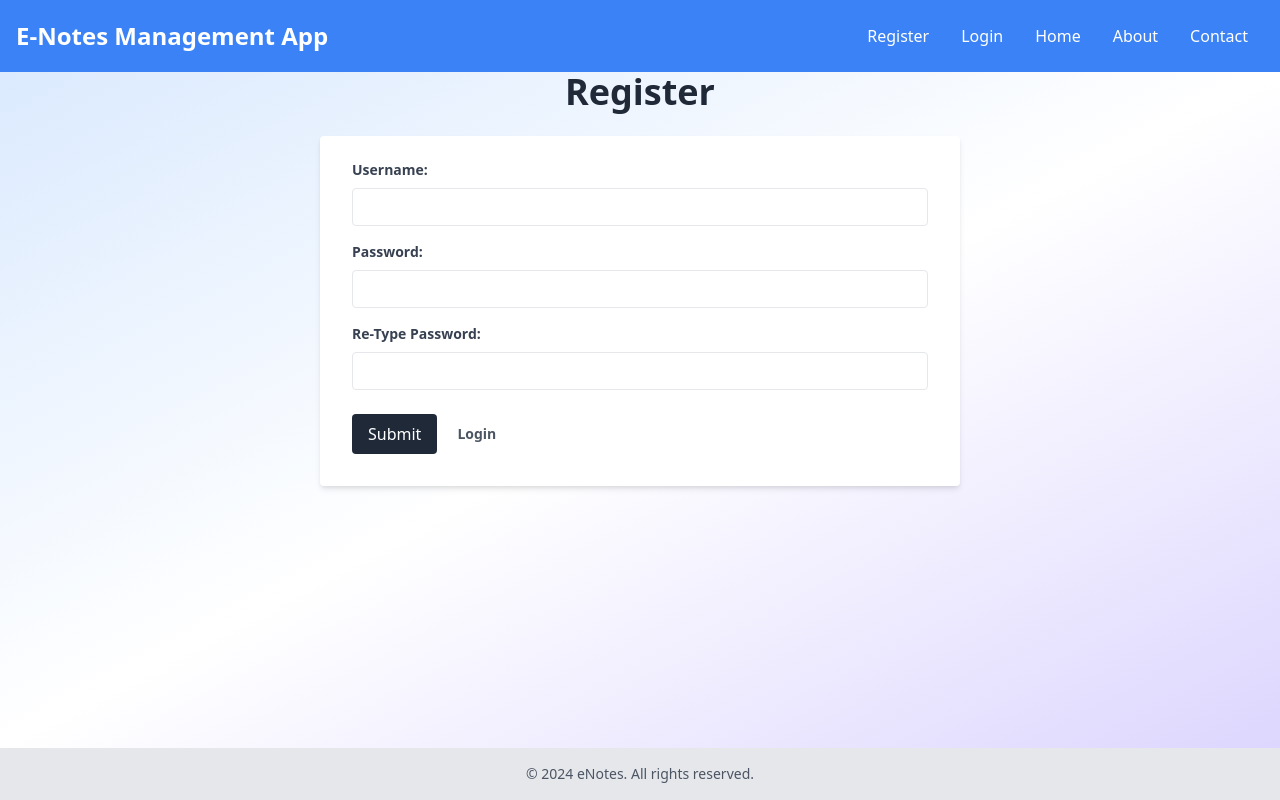
After one commit to Abqari63/django-int253-ca-3-project, a Django app: page /register/ in a window 1280 px wide. The commit adds this page. Run offline with Django 5.2, Linux system fonts and the light colour scheme.

Commit message:
complete Django Project

```diff
--- /dev/null
+++ b/notes_management_app/middlewares.py
@@ -0,0 +1,8 @@
+from django.shortcuts import redirect
+
+def guest(view_function):
+    def wrapped_view(request,*args,**kwargs):
+        if request.user.is_authenticated:
+            return redirect('note_list')
+        return view_function(request, *args, **kwargs)
+    return wrapped_view
--- a/notes_management_app/urls.py
+++ b/notes_management_app/urls.py
@@ -20,6 +20,9 @@ from . import views
 
 urlpatterns = [
     path('admin/', admin.site.urls),
+    path('login/', views.login_view, name='login'),
+    path('logout/', views.logout_view, name='logout'),
+    path('register/', views.register_view, name='register'),
     path('notes/export-pdf/', views.exportAsPDF, name='pdf'),
     path('about/', views.about, name='about'),
     path('contact/', views.contactus, name='contactus'),
--- a/notes_management_app/views.py
+++ b/notes_management_app/views.py
@@ -1,11 +1,48 @@
 from django.shortcuts import render, redirect, get_object_or_404
 from django.http import HttpResponse
+from django.contrib.auth.forms import UserCreationForm, AuthenticationForm
+from django.contrib.auth import login, logout
 from reportlab.lib import colors
 from reportlab.lib.pagesizes import letter
 from reportlab.lib.styles import getSampleStyleSheet
 from reportlab.platypus import SimpleDocTemplate, Table, TableStyle, Paragraph
 from .models import Note
 from .forms import NoteForm
+from .middlewares import guest
+
+@guest
+def register_view(request):
+    if request.method == 'POST':
+        form = UserCreationForm(request.POST)
+        if form.is_valid():
+            user = form.save()
+            login(request, user)
+            return redirect('note_list')
+    else:
+        initials = {'username': '', 'password1': '', 'password2': ''}
+        form = UserCreationForm(initial=initials)
+
+    return render(request, 'auth/registration.html', {'form': form})
+
+@guest
+def login_view(request):
+    if request.method == 'POST':
+        form = AuthenticationForm(request, data=request.POST)
+        if form.is_valid():
+            user = form.get_user()
+            login(request, user)
+            return redirect('note_list')
+
+    else:
+        initials = { 'username': '', 'password': '' }
+        form = AuthenticationForm(initial=initials)
+    return render(request, 'auth/login.html', {'form': form})
+
+
+def logout_view(request):
+    logout(request)
+    return redirect('note_list')
+
 
 
 def exportAsPDF(request):
--- /dev/null
+++ b/templates/auth/registration.html
@@ -0,0 +1,53 @@
+{% extends 'notes/base.html' %}
+
+{% block content %}
+
+<div class="flex justify-center">
+    <div class="w-full h-full sm:w-1/2">
+        <h2 class="text-4xl font-semibold text-center text-gray-800 mb-6">Register</h2>
+        <form method="POST" action="{% url 'register' %}" class="bg-white shadow-md rounded px-8 pt-6 pb-8 mb-4">
+            {% csrf_token %}
+            <div class="mb-4">
+                <label for="{{ form.username.id_for_label}}" class="block text-gray-700 text-sm font-bold mb-2">Username:</label>
+                <input type="text" name="{{ form.username.name }}" class="appearance-none border rounded w-full py-2 px-3 text-gray-700 leading-tight focus:outline-none focus:shadow-outline" value="{{ form.username.value}}" />
+                {% if form.username.errors %}
+                <span id="user" class="text-red-500 text-xs italic">{{ form.username.errors }}</span>
+                {% endif %}
+            </div>
+
+            <div class="mb-4">
+                <label for="{{ form.password1.id_for_label}}" class="block text-gray-700 text-sm font-bold mb-2">Password:</label>
+                <input type="password" name="{{ form.password1.name }}" class="appearance-none border rounded w-full py-2 px-3 text-gray-700 leading-tight focus:outline-none focus:shadow-outline" value="{{ form.password1.value}}" />
+                <span id="pass1" class="text-red-500 text-xs italic">{{ form.password1.errors }}</span>
+            </div>
+
+            <div class="mb-6">
+                <label for="{{ form.password2.id_for_label}}" class="block text-gray-700 text-sm font-bold mb-2">Re-Type Password:</label>
+                <input type="password" name="{{ form.password2.name }}" class="appearance-none border rounded w-full py-2 px-3 text-gray-700 leading-tight focus:outline-none focus:shadow-outline" value="{{ form.password2.value}}" />
+                <span id="pass2" class="text-red-500 text-xs italic">{{ form.password2.errors }}</span>
+            </div>
+
+            <div class="flex items-center justify-start">
+                <button type="submit" class="bg-gray-800 text-white py-2 px-4 rounded focus:outline-none focus:shadow-outline hover:bg-gray-700">Submit</button>
+                <a href="{% url 'login' %}" class="inline-block align-baseline font-bold text-sm text-gray-600 hover:text-gray-800 mx-5">Login</a>
+            </div>
+        </form>
+    </div>
+</div>
+
+<script>
+    username = document.getElementById("user")
+    pass1 = document.getElementById("pass1")
+    pass2 = document.getElementById("pass2")
+
+    setTimeout(() => {
+        username.style.display = 'none'
+    }, 2000)
+    setTimeout(() => {
+        pass1.style.display = 'none'
+    }, 2000)
+    setTimeout(() => {
+        pass2.style.display = 'none'
+    }, 2000)
+</script>
+{% endblock %}
--- a/templates/notes/base.html
+++ b/templates/notes/base.html
@@ -9,20 +9,23 @@
     <link href="https://cdn.jsdelivr.net/npm/tailwindcss@2.2.19/dist/tailwind.min.css" rel="stylesheet">
 </head>
 <body class="flex flex-col min-h-screen">
-    <!-- Navbar -->
     <nav class="bg-blue-500 shadow-lg">
         <div class="container mx-auto px-4">
             <div class="flex justify-between items-center py-4">
-                <!-- Logo -->
-                <a href="{% url 'note_list' %}" class="text-white text-2xl font-semibold">eNotes</a>
+                <a href="{% url 'note_list' %}" class="text-white text-2xl font-semibold">E-Notes Management App</a>
 
-                <!-- Mobile menu button (hidden on larger screens) -->
                 <button class="text-white focus:outline-none lg:hidden">
                     <i class="fas fa-bars"></i>
                 </button>
 
-                <!-- Navbar links -->
                 <div class="hidden lg:flex lg:items-center lg:w-auto">
+                    {% if request.user.username %}
+                    <div class="text-xl font-bold text-white">Welcome, <span>{{ request.user.username }}</span></div>
+                    <a href="{% url 'logout' %}" class="text-white hover:text-gray-200 px-4 py-2">Logout</a>
+                    {% else %}
+                    <a href="{% url 'register' %}" class="text-white hover:text-gray-200 px-4 py-2">Register</a>
+                    <a href="{% url 'login' %}" class="text-white hover:text-gray-200 px-4 py-2">Login</a>
+                    {% endif %}
                     <a href="{% url 'note_list' %}" class="text-white hover:text-gray-200 px-4 py-2">Home</a>
                     <a href="{% url 'about' %}" class="text-white hover:text-gray-200 px-4 py-2">About</a>
                     <a href="{% url 'contactus' %}" class="text-white hover:text-gray-200 px-4 py-2">Contact</a>
@@ -31,13 +34,11 @@
         </div>
     </nav>
 
-    <!-- Main content -->
     <div class="container mx-auto flex-grow bg-gradient-to-br from-blue-100 via-white to-purple-200">
         {% block content %}
         {% endblock %}
     </div>
 
-    <!-- Footer -->
     <footer class="bg-gray-200 py-4">
         <div class="container mx-auto text-center">
             <p class="text-gray-600 text-sm">&copy; 2024 eNotes. All rights reserved.</p>
```
Also changed, not shown: templates/auth/login.html (added, +51 -0 lines), notes_management_app/migrations/0001_initial.py (deleted), notes_management_app/migrations/__init__.py (deleted).
